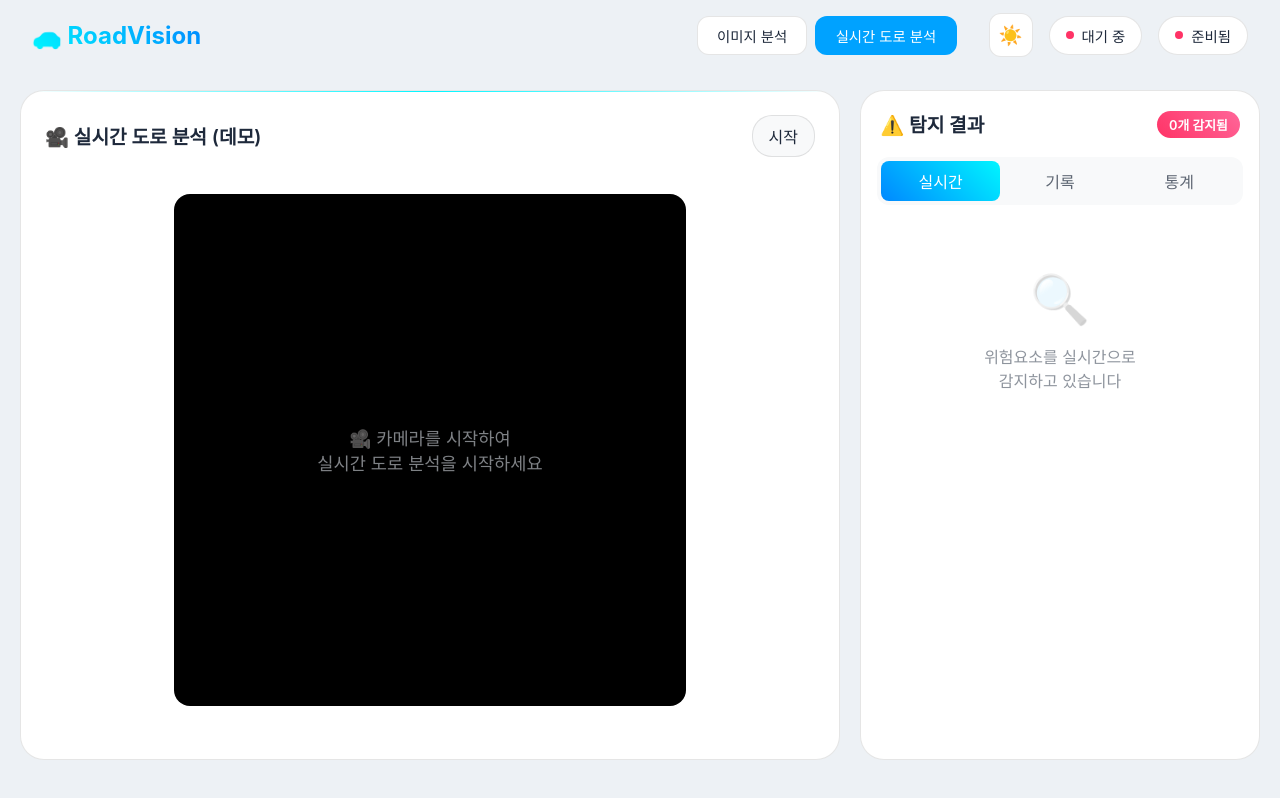
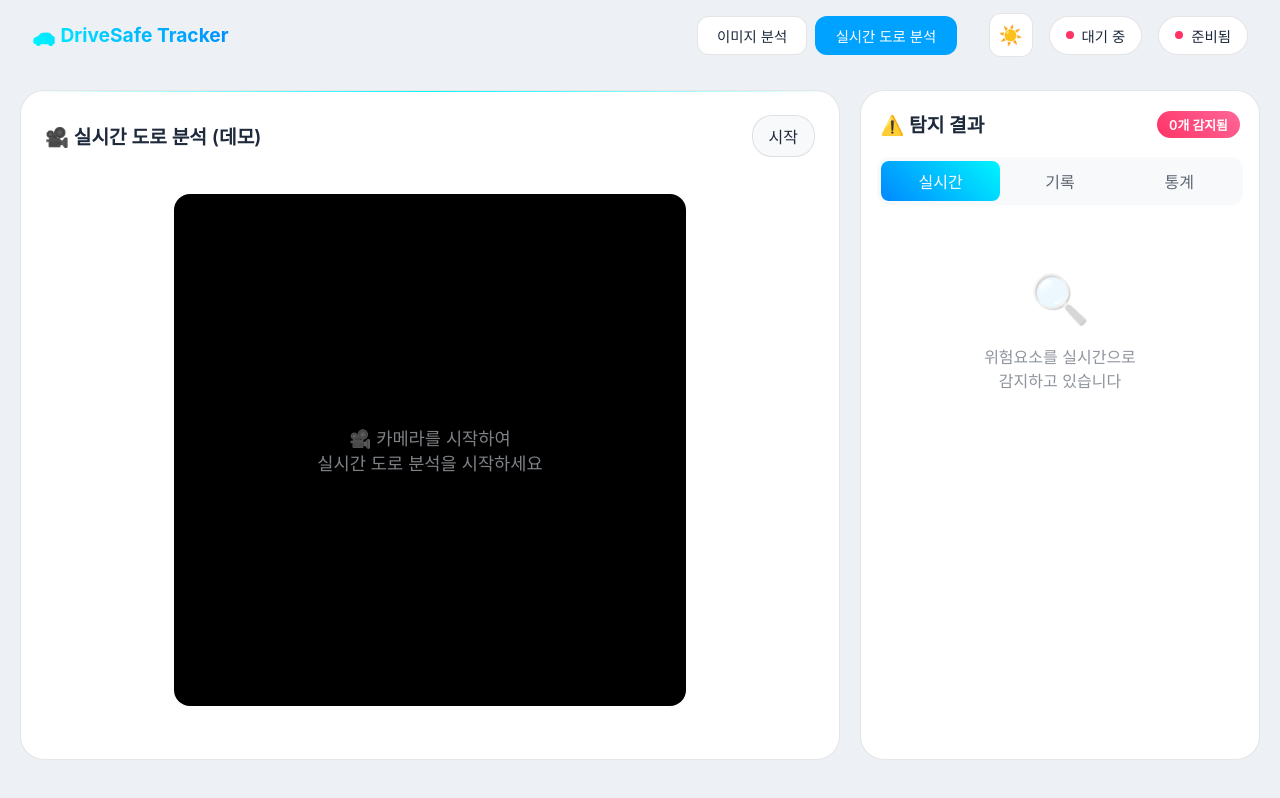
Before and after one commit to seohyun-lee/DriveSafeTracker-Web, a React (Vite) app in the folder my-app/: page / in a window 1280 px wide. Shown: the top 798 px of the page. Built offline with nearby package versions, Linux system fonts and the light colour scheme.

Commit message:
ui: 서비스명 변경

```diff
--- a/my-app/index.html
+++ b/my-app/index.html
@@ -3,7 +3,7 @@
 <head>
     <meta charset="UTF-8">
     <meta name="viewport" content="width=device-width, initial-scale=1.0">
-    <title>RoadVision - AI 도로 위험요소 탐지</title>
+    <title>DriveSafe Tracker - AI 도로 위험요소 탐지</title>
 </head>
 <body>
     <div id="root"></div>
--- a/my-app/script.js
+++ b/my-app/script.js
@@ -324,5 +324,5 @@ function addDetectionOverlay(name, x, y, severity) {
 
 // Initialize app
 document.addEventListener('DOMContentLoaded', () => {
-    console.log('RoadVision initialized');
+    console.log('DriveSafe Tracker initialized');
 });
--- a/my-app/src/App.tsx
+++ b/my-app/src/App.tsx
@@ -380,7 +380,7 @@ function App() {
     <>
       <header className="header">
         <nav className="nav">
-          <div className="logo">🚗 RoadVision</div>
+          <div className="logo">🚗 DriveSafe Tracker</div>
           <div className="header-controls">
             <div className="view-selector">
               <button
--- a/my-app/style.css
+++ b/my-app/style.css
@@ -58,7 +58,7 @@ body {
 }
 
 .logo {
-    font-size: 1.5rem;
+    font-size: 1.2rem;
     font-weight: 700;
     background: linear-gradient(45deg, #00f5ff, #0088ff);
     -webkit-background-clip: text;
```
Also changed, not shown: 2 other files (tests, documents, lock files or other folders).
